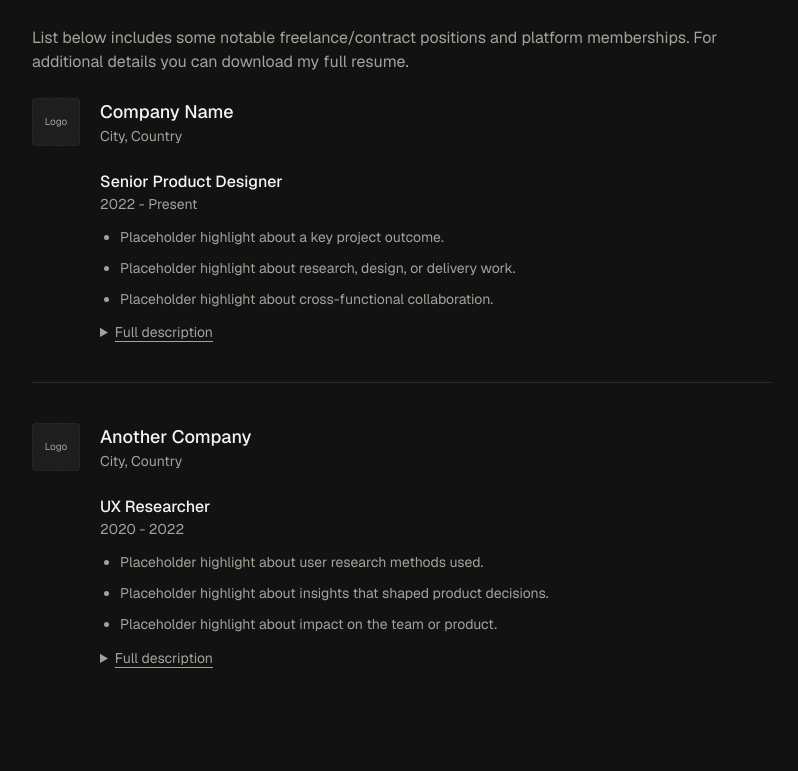
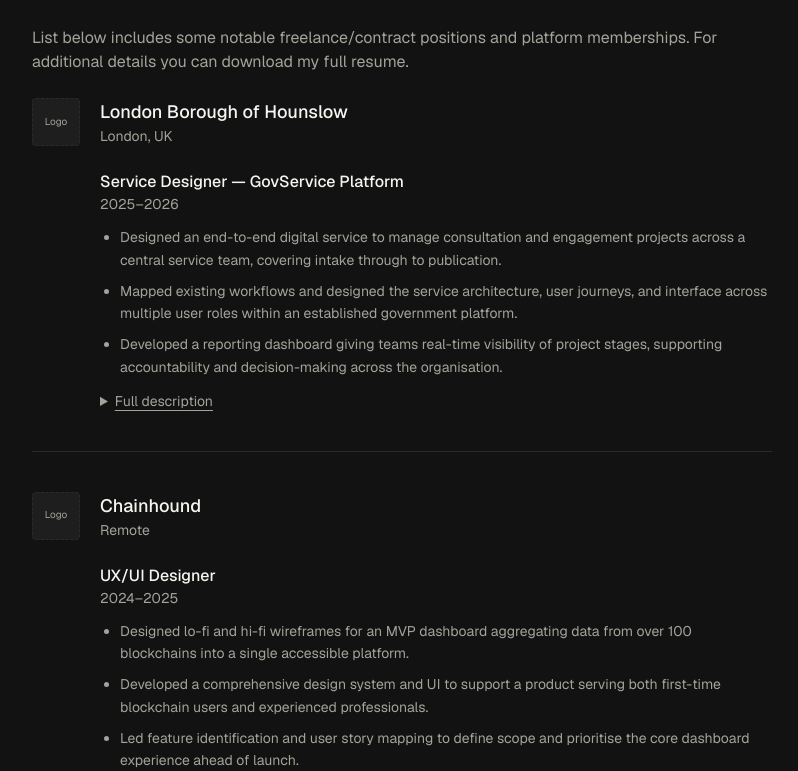
Before and after one commit to doxican/miri-portfolio, a Next.js app: page /about in a window 1280 px wide. Shown: the part 1089-1860 px from the top of the page, without its empty margins (56-854 px from the left). Built offline with nearby package versions, Linux system fonts and the light colour scheme.

Commit message:
notable projects to include govservice and chainhound.

```diff
--- a/app/about/page.tsx
+++ b/app/about/page.tsx
@@ -28,32 +28,36 @@ const employmentHistory = [
 
 const notableProjects = [
   {
-    company: "Company Name",
-    location: "City, Country",
+    company: "London Borough of Hounslow",
+    location: "London, UK",
     roles: [
       {
-        title: "Senior Product Designer",
-        dates: "2022 - Present",
+        title: "Service Designer — GovService Platform",
+        dates: "2025–2026",
         highlights: [
-          "Placeholder highlight about a key project outcome.",
-          "Placeholder highlight about research, design, or delivery work.",
-          "Placeholder highlight about cross-functional collaboration.",
+          "Designed an end-to-end digital service to manage consultation and engagement projects across a central service team, covering intake through to publication.",
+          "Mapped existing workflows and designed the service architecture, user journeys, and interface across multiple user roles within an established government platform.",
+          "Developed a reporting dashboard giving teams real-time visibility of project stages, supporting accountability and decision-making across the organisation.",
         ],
+        fullDescription:
+          "Working within the constraints of an existing government platform, identified pain points across the team's fragmented manual processes and redesigned them as a structured, trackable digital workflow. The service reduced ambiguity at each handoff stage and gave leadership clear oversight of consultation activity across the organisation.",
       },
     ],
   },
   {
-    company: "Another Company",
-    location: "City, Country",
+    company: "Chainhound",
+    location: "Remote",
     roles: [
       {
-        title: "UX Researcher",
-        dates: "2020 - 2022",
+        title: "UX/UI Designer",
+        dates: "2024–2025",
         highlights: [
-          "Placeholder highlight about user research methods used.",
-          "Placeholder highlight about insights that shaped product decisions.",
-          "Placeholder highlight about impact on the team or product.",
+          "Designed lo-fi and hi-fi wireframes for an MVP dashboard aggregating data from over 100 blockchains into a single accessible platform.",
+          "Developed a comprehensive design system and UI to support a product serving both first-time blockchain users and experienced professionals.",
+          "Led feature identification and user story mapping to define scope and prioritise the core dashboard experience ahead of launch.",
         ],
+        fullDescription:
+          "Chainhound is a blockchain data aggregator bringing together insights from over 100 individual blockchains into one platform. Working across the full design process — from user stories and wireframes through to high-fidelity UI and design system — I shaped the MVP experience to make complex blockchain data approachable for new users while remaining useful to professionals. The product was designed with a clear growth path: a free dashboard at launch, expanding into premium content and an enterprise API for businesses needing integrated blockchain data.",
       },
     ],
   },
--- a/components/NotableProjectEntry.tsx
+++ b/components/NotableProjectEntry.tsx
@@ -4,6 +4,7 @@ type ProjectRole = {
   title: string;
   dates: string;
   highlights: string[];
+  fullDescription?: string;
 };
 
 type NotableProjectEntryProps = {
@@ -44,8 +45,8 @@ export default function NotableProjectEntry({
                     Full description
                   </summary>
                   <p className="mt-3 text-sm leading-relaxed text-muted">
-                    Additional details placeholder. Replace with a longer role
-                    description when ready.
+                    {role.fullDescription ??
+                      "Additional details placeholder. Replace with a longer role description when ready."}
                   </p>
                 </details>
               </li>
```
